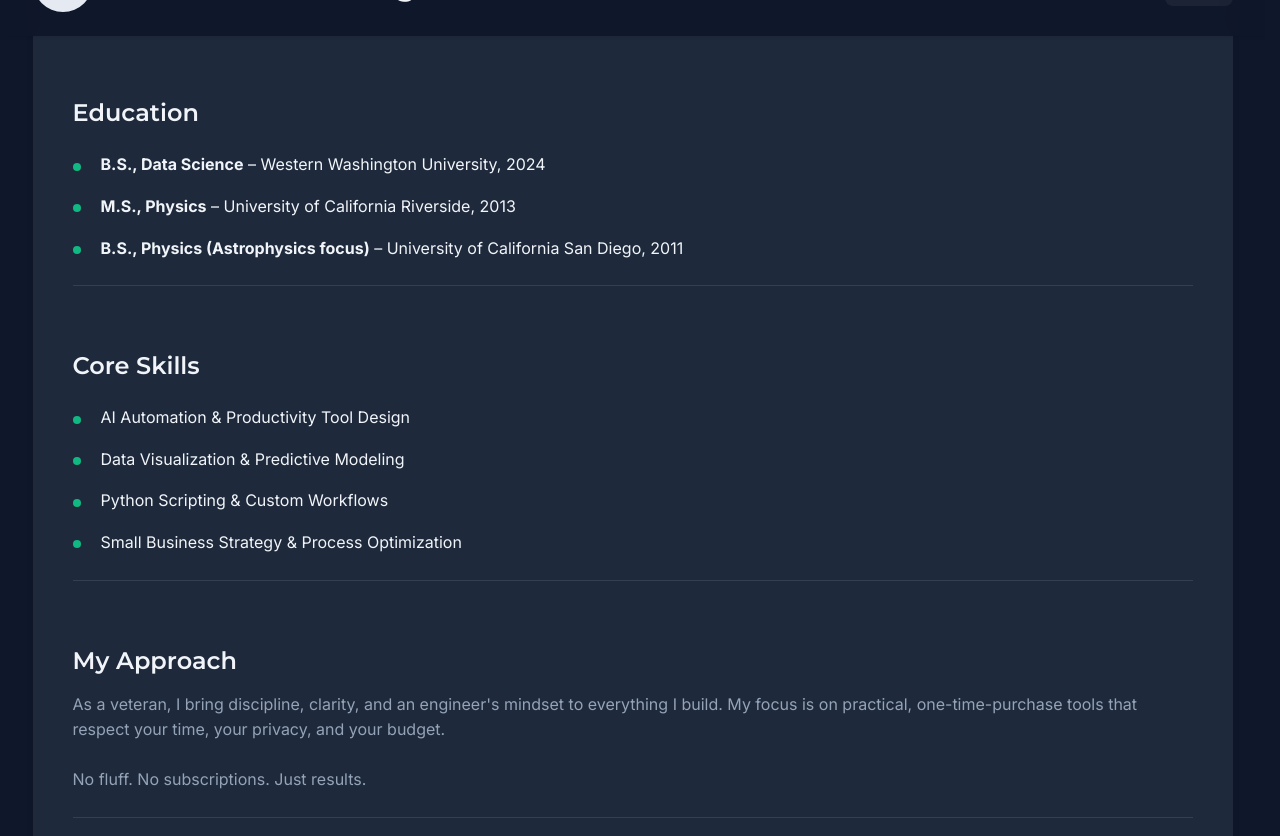
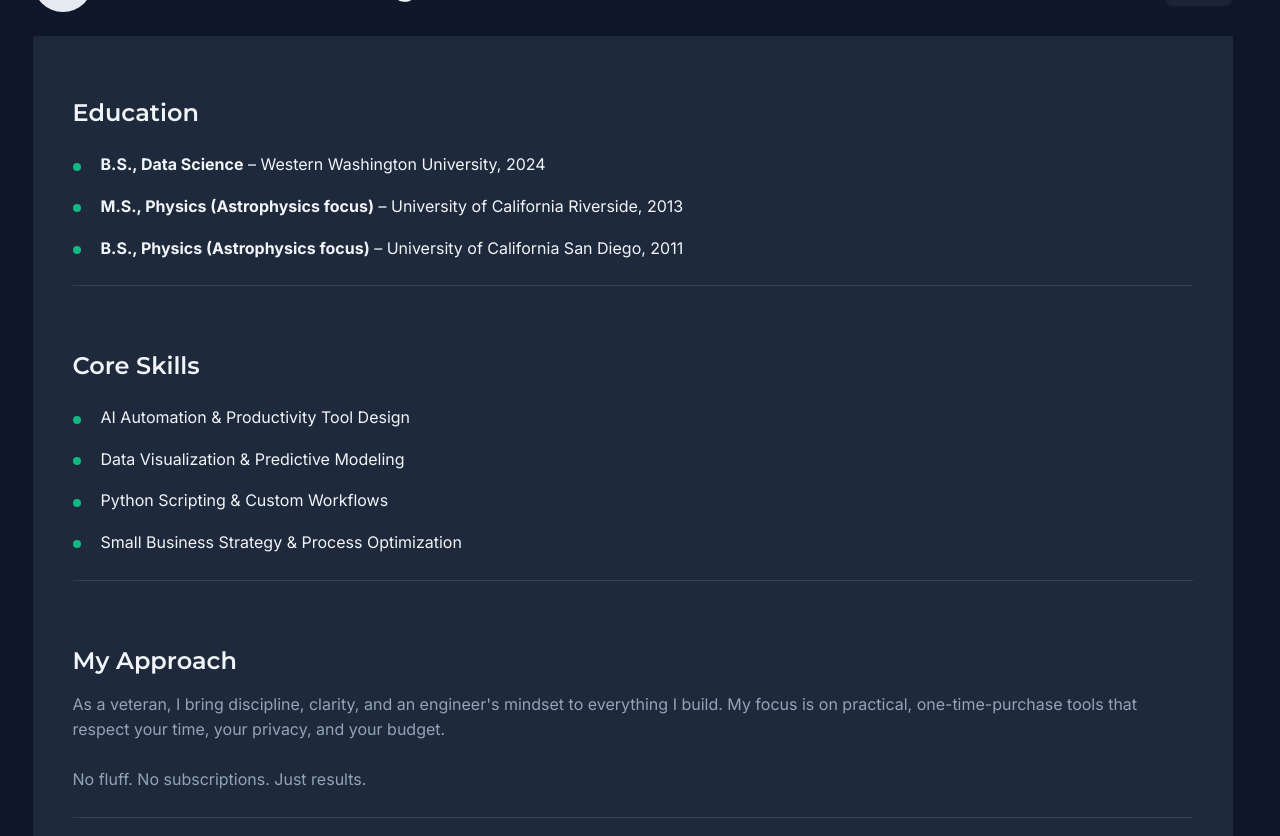
Before and after one commit to andrewtcrooks/andrewtcrooks.github.io, a Jekyll site: the page built from about.html, in a window 1280 px wide and 900 px high, scrolled down 672 px, cut to the strip 64-900 px from the top of the window. Built offline with Jekyll 4.4.1, drawn with Linux system fonts in a browser that asks for light colours.

Commit message:
Add Astrophysics focus to M.S. Physics education entry

```diff
--- a/about.html
+++ b/about.html
@@ -28,7 +28,7 @@
         <h3>Education</h3>
         <ul class="education-list">
             <li><strong>B.S., Data Science</strong> – Western Washington University, 2024</li>
-            <li><strong>M.S., Physics</strong> – University of California Riverside, 2013</li>
+            <li><strong>M.S., Physics (Astrophysics focus)</strong> – University of California Riverside, 2013</li>
             <li><strong>B.S., Physics (Astrophysics focus)</strong> – University of California San Diego, 2011</li>
         </ul>
     </div>
```
